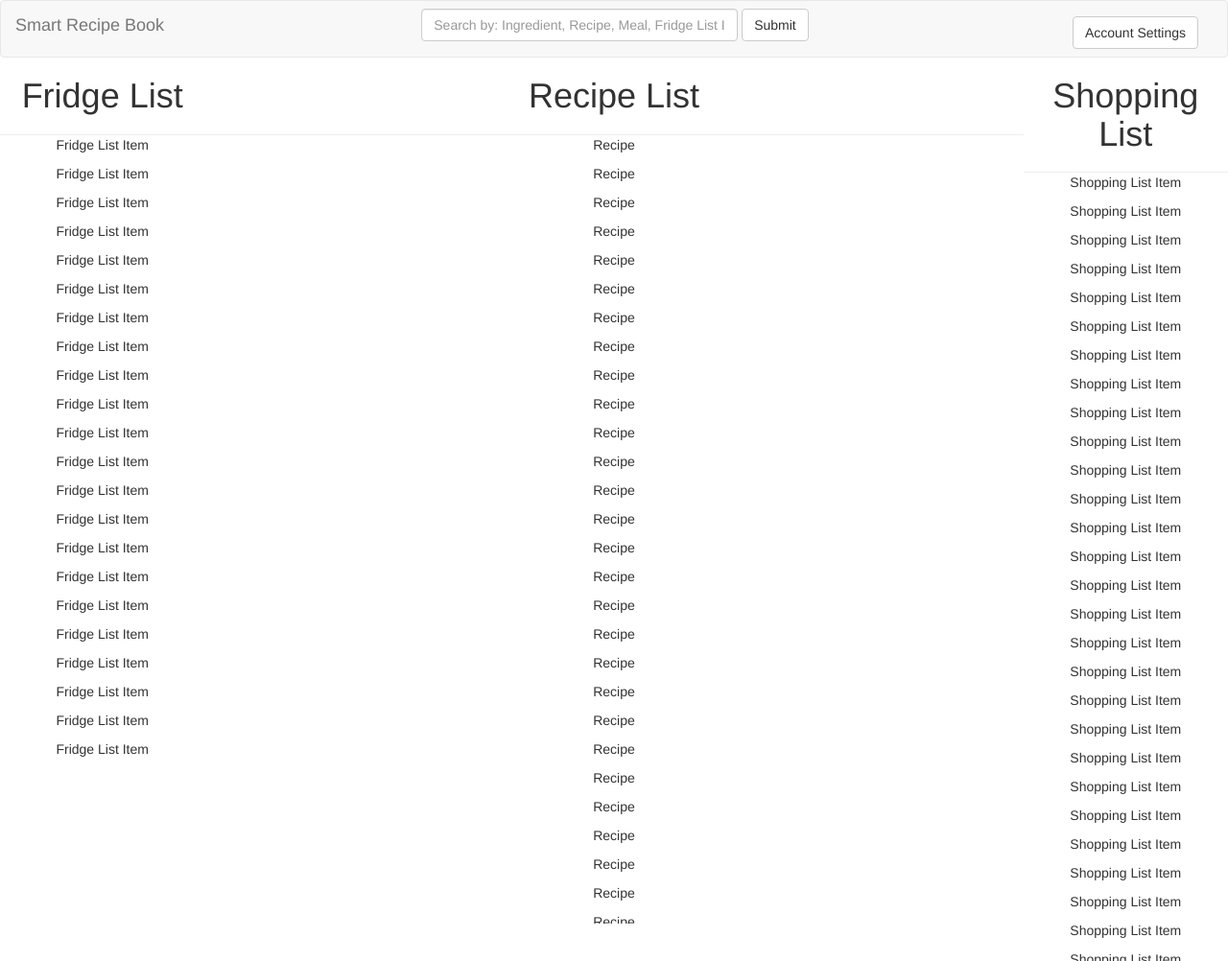
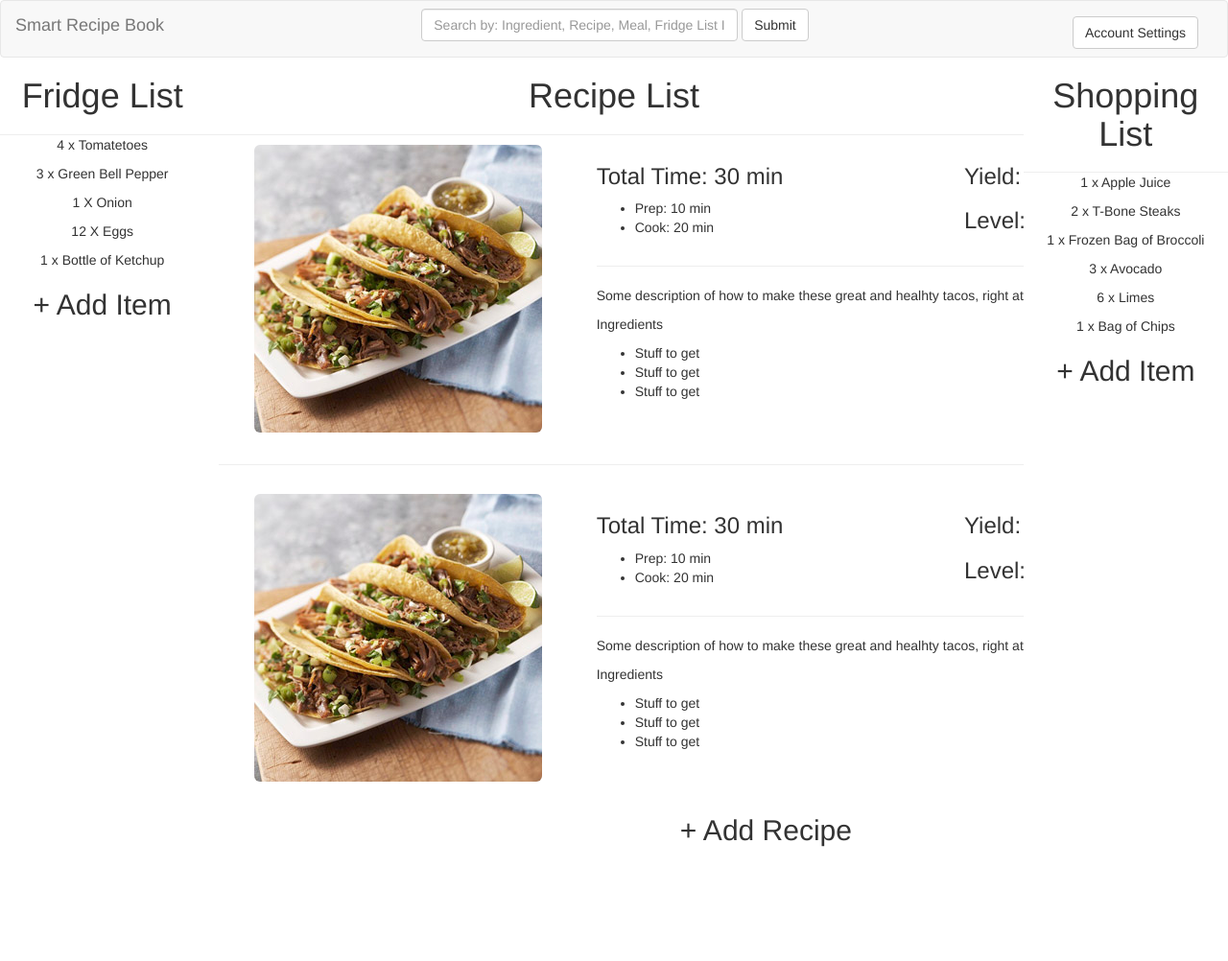
Before and after one commit to arjo1203/SmartRecipeBook, a plain HTML site: page index.html in a window 1280 px wide. Shown: the whole page at 96% size. After the commit the page ends 892 px from the top, so only its background shows below. Drawn offline with Linux system fonts and the light colour scheme.

Commit message:
Added test data for recipes, to work on recipe UI.

```diff
--- a/index.html
+++ b/index.html
@@ -37,27 +37,135 @@
                     <div class="page-header text-center" id="fridge-list-title">
                         <h1 id="fridge-list-title-header">Fridge List</h1>
                     </div>
-                    <div id="fridge-list">
-                        <p>Fridge List Item</p><p>Fridge List Item</p><p>Fridge List Item</p><p>Fridge List Item</p><p>Fridge List Item</p><p>Fridge List Item</p><p>Fridge List Item</p><p>Fridge List Item</p><p>Fridge List Item</p><p>Fridge List Item</p><p>Fridge List Item</p><p>Fridge List Item</p><p>Fridge List Item</p><p>Fridge List Item</p><p>Fridge List Item</p><p>Fridge List Item</p><p>Fridge List Item</p><p>Fridge List Item</p><p>Fridge List Item</p><p>Fridge List Item</p><p>Fridge List Item</p><p>Fridge List Item</p>
+                    <div class="list" id="fridge-list">
+                        <p>4 x Tomatetoes</p>
+                        <p>3 x Green Bell Pepper</p>
+                        <p>1 X Onion</p>
+                        <p>12 X Eggs</p>
+                        <p>1 x Bottle of Ketchup</p>
+                        <h2>+ Add Item</h2>
                     </div>
                 </div>
+
+
+                <!--<hr class="divider" />-->
+
 
                 <div class="col-sm-8" id="recipe-list-container">
                     <div class="page-header text-center" id="recipe-list-title">
                         <h1 id="recipe-list-title-header">Recipe List</h1>
                     </div>
-                    <div id="recipe-list">
-                        <p>Recipe</p><p>Recipe</p><p>Recipe</p><p>Recipe</p><p>Recipe</p><p>Recipe</p><p>Recipe</p><p>Recipe</p><p>Recipe</p><p>Recipe</p><p>Recipe</p><p>Recipe</p><p>Recipe</p><p>Recipe</p><p>Recipe</p><p>Recipe</p><p>Recipe</p><p>Recipe</p><p>Recipe</p><p>Recipe</p><p>Recipe</p><p>Recipe</p><p>Recipe</p><p>Recipe</p><p>Recipe</p><p>Recipe</p><p>Recipe</p><p>Recipe</p><p>Recipe</p><p>Recipe</p><p>Recipe</p><p>Recipe</p><p>Recipe</p><p>Recipe</p><p>Recipe</p><p>Recipe</p><p>Recipe</p><p>Recipe</p><p>Recipe</p><p>Recipe</p><p>Recipe</p><p>Recipe</p><p>Recipe</p><p>Recipe</p><p>Recipe</p><p>Recipe</p><p>Recipe</p><p>Recipe</p><p>Recipe</p><p>Recipe</p><p>Recipe</p><p>Recipe</p><p>Recipe</p><p>Recipe</p><p>Recipe</p><p>Recipe</p><p>Recipe</p><p>Recipe</p><p>Recipe</p><p>Recipe</p><p>Recipe</p><p>Recipe</p><p>Recipe</p>
+                    <div class="list" id="recipe-list">
+                        <div class="container">
+
+                            <div class="row recipe-container">
+                                <div class="col-sm-4">
+                                    <img src="./resources/images/tacos-are-healthy.jpg" alt="..." class="img-responsive img-rounded">
+                                </div>
+                                <div class="col-sm-8 text-left">
+                                    <div class="row">
+                                        <div class="col-sm-6">
+                                            <h3>Total Time: 30 min</h3>
+                                            <ul>
+                                                <li>
+                                                    Prep: 10 min
+                                                </li>
+                                                <li>
+                                                    Cook: 20 min
+                                                </li>
+                                            </ul>
+                                        </div>
+                                        <div class="col-sm-6">
+                                            <h3>Yield: 4 Servings</h3>
+                                            <h3>Level: Easy</h3>
+                                        </div>
+                                    </div>
+
+                                    <hr class="divider" />
+
+                                    <div class="row">
+                                        <div class="col-sm-12">
+                                            <p>Some description of how to make these great and healhty tacos, right at home!</p>
+
+                                            <p>Ingredients</p>
+                                            <ul>
+                                                <li>Stuff to get</li>
+                                                <li>Stuff to get</li>
+                                                <li>Stuff to get</li>
+                                            </ul>
+
+                                            <a class="pull-right"><h3 class="stretch">View Recipe</h3></a>
+                                        </div>
+                                    </div>
+                                </div>
+                            </div><!--row-->
+
+                            <hr class="divider" />
+
+                            <div class="row recipe-container">
+                                <div class="col-sm-4">
+                                    <img src="./resources/images/tacos-are-healthy.jpg" alt="..." class="img-responsive img-rounded">
+                                </div>
+                                <div class="col-sm-8 text-left">
+                                    <div class="row">
+                                        <div class="col-sm-6">
+                                            <h3>Total Time: 30 min</h3>
+                                            <ul>
+                                                <li>
+                                                    Prep: 10 min
+                                                </li>
+                                                <li>
+                                                    Cook: 20 min
+                                                </li>
+                                            </ul>
+                                        </div>
+                                        <div class="col-sm-6">
+                                            <h3>Yield: 4 Servings</h3>
+                                            <h3>Level: Easy</h3>
+                                        </div>
+                                    </div>
+
+                                    <hr class="divider" />
+
+                                    <div class="row">
+                                        <div class="col-sm-12">
+                                            <p>Some description of how to make these great and healhty tacos, right at home!</p>
+
+                                            <p>Ingredients</p>
+                                            <ul>
+                                                <li>Stuff to get</li>
+                                                <li>Stuff to get</li>
+                                                <li>Stuff to get</li>
+                                            </ul>
+
+                                            <a class="pull-right"><h3 class="stretch">View Recipe</h3></a>
+                                        </div>
+                                    </div>
+                                </div>
+                            </div><!--row-->
+
+                            <h2 class="text-center">+ Add Recipe</h2>
+
+                        </div><!--container-->
                     </div>
                 </div>
+
+
+                <!--<hr class="divider" />-->
 
 
                 <div class="col-sm-2" id="shopping-list-container">
                     <div class="page-header text-center" id="shopping-list-title">
                         <h1 id="shopping-list-title-header">Shopping List</h1>
                     </div>
-                    <div id="shopping-list">
-                        <p>Shopping List Item</p><p>Shopping List Item</p><p>Shopping List Item</p><p>Shopping List Item</p><p>Shopping List Item</p><p>Shopping List Item</p><p>Shopping List Item</p><p>Shopping List Item</p><p>Shopping List Item</p><p>Shopping List Item</p><p>Shopping List Item</p><p>Shopping List Item</p><p>Shopping List Item</p><p>Shopping List Item</p><p>Shopping List Item</p><p>Shopping List Item</p><p>Shopping List Item</p><p>Shopping List Item</p><p>Shopping List Item</p><p>Shopping List Item</p><p>Shopping List Item</p><p>Shopping List Item</p><p>Shopping List Item</p><p>Shopping List Item</p><p>Shopping List Item</p><p>Shopping List Item</p><p>Shopping List Item</p><p>Shopping List Item</p><p>Shopping List Item</p><p>Shopping List Item</p><p>Shopping List Item</p><p>Shopping List Item</p><p>Shopping List Item</p><p>Shopping List Item</p><p>Shopping List Item</p><p>Shopping List Item</p><p>Shopping List Item</p><p>Shopping List Item</p><p>Shopping List Item</p><p>Shopping List Item</p><p>Shopping List Item</p><p>Shopping List Item</p><p>Shopping List Item</p><p>Shopping List Item</p><p>Shopping List Item</p><p>Shopping List Item</p><p>Shopping List Item</p><p>Shopping List Item</p><p>Shopping List Item</p><p>Shopping List Item</p><p>Shopping List Item</p><p>Shopping List Item</p><p>Shopping List Item</p><p>Shopping List Item</p><p>Shopping List Item</p><p>Shopping List Item</p><p>Shopping List Item</p><p>Shopping List Item</p>
+                    <div class="list" id="shopping-list">
+                        <p>1 x Apple Juice</p>
+                        <p>2 x T-Bone Steaks</p>
+                        <p>1 x Frozen Bag of Broccoli</p>
+                        <p>3 x Avocado</p>
+                        <p>6 x Limes</p>
+                        <p>1 x Bag of Chips</p>
+                        <h2>+ Add Item</h2>
                     </div>
                 </div>
 
@@ -76,7 +184,7 @@
 
             function update() {
                 $("#srb-searchbar-form").center('width');
-                setListSizes();
+                // setListSizes();
             }
 
             function setListSizes() {
--- a/resources/css/default.css
+++ b/resources/css/default.css
@@ -8,8 +8,18 @@ body, html {
 .navbar {
     margin-bottom: 0;
 }
+.img-responsive {
+    margin: 0 auto;
+}
 
-@media screen and (max-width: 768px){
+.recipe-container {
+    padding: 10px;
+}
+.stretch {
+    padding: 0;
+    margin: 0;
+}
+@media screen and (max-width: 400px){
   #fridge-list-container {
     height: 200px;
   }
@@ -38,29 +48,22 @@ body, html {
     height: 100%;       /*Required to allow #fridge-list to scroll*/
 }
 
-#fridge-list {
+.list {
     position: relative;
-    overflow-y: scroll;
+    overflow-y: auto;
     text-align: center;
     padding: 0;         /*Stretches list fully across screen*/
     height: 100%;
 }
 
+#fridge-list {
+}
+
 
 #recipe-list {
-    position: relative;
-    overflow-y: scroll;
-    text-align: center;
-    padding: 0;         /*Stretches list fully across screen*/
-    height: 100%;
 }
 
 #shopping-list {
-    position: relative;
-    overflow-y: scroll;
-    text-align: center;
-    padding: 0;         /*Stretches list fully across screen*/
-    height: 100%;
 }
 
 #fridge-list-title, #fridge-list-title-header,
```
Also changed, not shown: resources/images/tacos-are-healthy.jpg (added).
